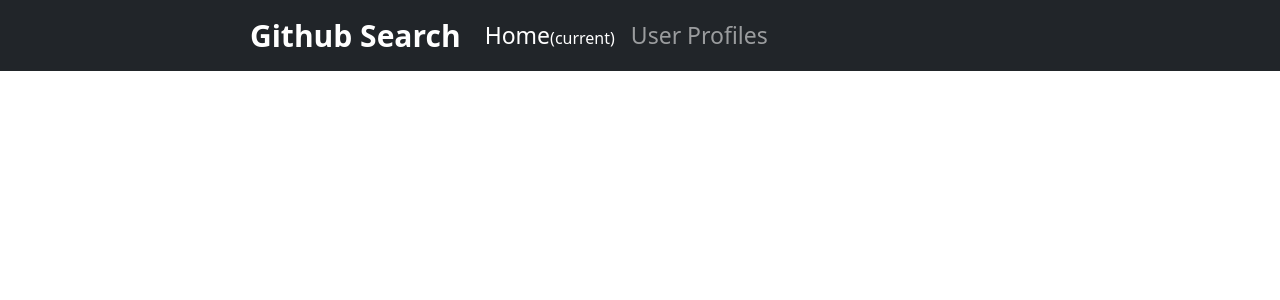
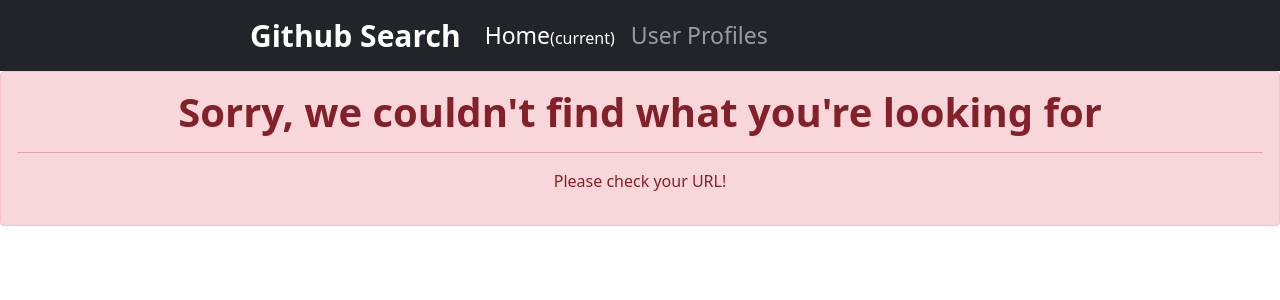
Before and after one commit to Vitalis-Kirui/Github-Search-Angular-IP, an Angular app: page / in a window 1280 px wide. Shown: the top 300 px of the page. Built offline with nearby package versions, Linux system fonts and the light colour scheme.

Commit message:
pushing error handling page

```diff
--- a/src/app/app-routing.module.ts
+++ b/src/app/app-routing.module.ts
@@ -1,12 +1,14 @@
 import { NgModule } from '@angular/core';
 import { RouterModule, Routes } from '@angular/router';
 import { LandingPageComponent } from './landing-page/landing-page.component';
+import { NotfoundErrorComponent } from './notfound-error/notfound-error.component';
 import { UserProfilesComponent } from './user-profiles/user-profiles.component';
 
 const routes: Routes = [
 
   {path : 'home', component : LandingPageComponent},
-  {path : 'user-profile', component : UserProfilesComponent}
+  {path : 'user-profile', component : UserProfilesComponent},
+  { path: '**', component: NotfoundErrorComponent }
 
 ];
 
--- a/src/app/app.module.ts
+++ b/src/app/app.module.ts
@@ -9,6 +9,7 @@ import { StyleEffectDirective } from './style-effect.directive';
 import { LastEditPipe } from './last-edit.pipe';
 import { SearchFormComponent } from './search-form/search-form.component';
 import { NavbarComponent } from './navbar/navbar.component';
+import { NotfoundErrorComponent } from './notfound-error/notfound-error.component';
 
 @NgModule({
   declarations: [
@@ -18,7 +19,8 @@ import { NavbarComponent } from './navbar/navbar.component';
     StyleEffectDirective,
     LastEditPipe,
     SearchFormComponent,
-    NavbarComponent
+    NavbarComponent,
+    NotfoundErrorComponent
   ],
   imports: [
     BrowserModule,
--- /dev/null
+++ b/src/app/notfound-error/notfound-error.component.html
@@ -0,0 +1,5 @@
+<div class="alert alert-danger" role="alert">
+    <h1 class="text-center"><b>Sorry, we couldn't find what you're looking for</b></h1>
+    <hr>
+    <p class="text-center">Please check your URL!</p>
+</div>
--- /dev/null
+++ b/src/app/notfound-error/notfound-error.component.ts
@@ -0,0 +1,15 @@
+import { Component, OnInit } from '@angular/core';
+
+@Component({
+  selector: 'app-notfound-error',
+  templateUrl: './notfound-error.component.html',
+  styleUrls: ['./notfound-error.component.css']
+})
+export class NotfoundErrorComponent implements OnInit {
+
+  constructor() { }
+
+  ngOnInit(): void {
+  }
+
+}
```
Also changed, not shown: src/app/notfound-error/notfound-error.component.css (added), 1 other file (tests, documents, lock files or other folders).
